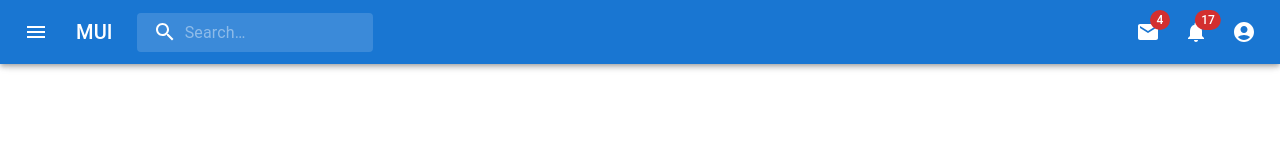
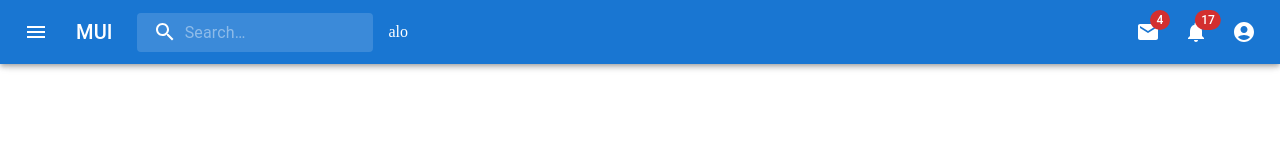
Before and after one commit to Demetrusa/asvla-proj, a React (Vite) app in the folder asvla/: page / in a window 1280 px wide. Shown: the top 160 px of the page. Built offline with nearby package versions, Linux system fonts and the light colour scheme.

Commit message:
Feat: upate navbar

```diff
--- /dev/null
+++ b/asvla/src/components/forge/category/ChoosCategory.tsx
@@ -0,0 +1,11 @@
+import React from "react";
+
+const ChoosCategory: React.FC = () => {
+  return (
+    <div>
+      <span>alo</span>
+    </div>
+  );
+};
+
+export default ChoosCategory;
--- a/asvla/src/components/forge/nav/PrimarySearchAppBar.scss
+++ b/asvla/src/components/forge/nav/PrimarySearchAppBar.scss
@@ -8,3 +8,6 @@
     min-height: 70px !important;
   }
 }
+.css-96uuyl {
+  border-radius: 100px;
+}
--- a/asvla/src/components/forge/nav/PrimarySearchAppBar.tsx
+++ b/asvla/src/components/forge/nav/PrimarySearchAppBar.tsx
@@ -16,6 +16,8 @@ import MailIcon from "@mui/icons-material/Mail";
 import NotificationsIcon from "@mui/icons-material/Notifications";
 import MoreIcon from "@mui/icons-material/MoreVert";
 import "./PrimarySearchAppBar.scss";
+import { Category } from "@mui/icons-material";
+import ChoosCategory from "../category/ChoosCategory";
 
 const Search = styled("div")(({ theme }) => ({
   position: "relative",
@@ -186,6 +188,8 @@ export default function PrimarySearchAppBar() {
               inputProps={{ "aria-label": "search" }}
             />
           </Search>
+          <ChoosCategory />
+
           <Box sx={{ flexGrow: 1 }} />
           <Box sx={{ display: { xs: "none", md: "flex" } }}>
             <IconButton
```
Also changed, not shown: asvla/src/components/forge/category/Category.scss (added).
